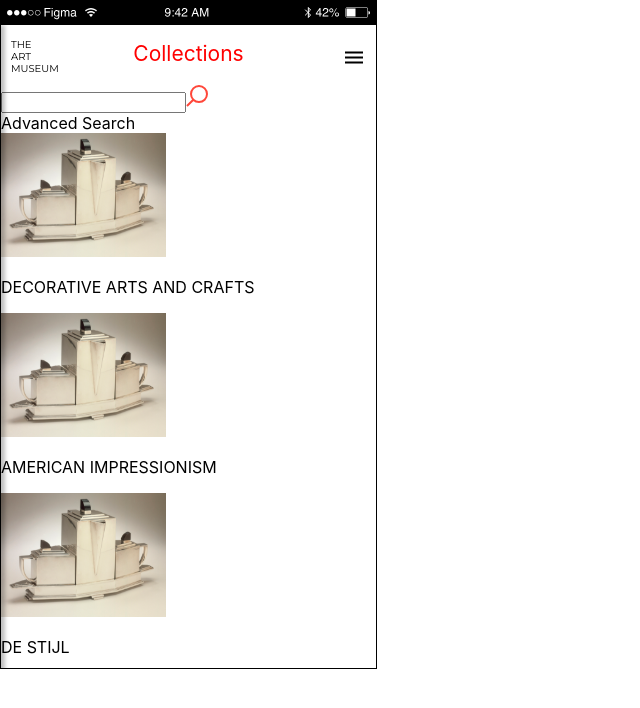
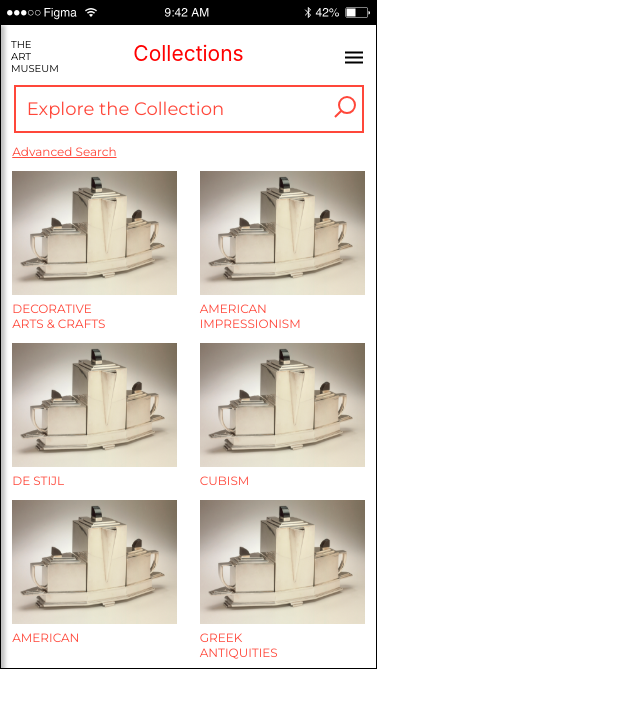
Before and after one commit to grzegorzgebala/mobileApp, a React (Create React App) app: page /collections in a window 1280 px wide. Shown: the top 708 px of the page, without its empty margins (0-640 px from the left). Built offline with nearby package versions, Linux system fonts and the light colour scheme.

Commit message:
Collections added

```diff
--- a/src/Components/collections/collections.css
+++ b/src/Components/collections/collections.css
@@ -0,0 +1,56 @@
+/* search */
+.collectionsSearch {
+    width: 100%;
+    text-align: center;
+}
+.collectionsSearch input{
+    width: 350px;
+    height: 48px;
+    left: 12px;
+    right: 15px;
+    top: 12px;
+    border: 2px solid #FF473A;
+    box-sizing: border-box;
+    padding: 3%;
+    font-family: 'Montserrat', sans-serif;
+    font-style: normal;
+    font-weight: normal;
+    font-size: 18px;
+    line-height: 22px;
+    color: #FF473A;
+}
+
+.searchIcon {
+    position: absolute;
+    right: 20px;
+    top: 95px;
+}
+
+.advancedSearch {
+    font-family: 'Montserrat', sans-serif;
+    font-style: normal;
+    font-weight: normal;
+    font-size: 12px;
+    line-height: 15px;
+    text-decoration-line: underline;
+    color: #FF473A;
+    padding: 3%;
+}
+
+.colectionItems {
+    display: flex;
+    flex-wrap: wrap;
+    justify-content: space-around;
+}
+
+.itemDescription {
+    font-family: 'Montserrat', sans-serif;
+    font-style: normal;
+    font-weight: normal;
+    font-size: 12px;
+    line-height: 15px;
+    color: #FF473A;
+    width: 100px;
+    margin-top: 2px;
+
+}
--- a/src/Components/collections/collections.js
+++ b/src/Components/collections/collections.js
@@ -21,14 +21,14 @@ function Collections() {
             <Navbar />
             <div className="siteTitle">Collections</div>
             <div className="collectionsSearch">
-                <input type="text" name="search" text="Explore the Collection" />
-                <SearchIcon />
+                <input type="text" name="search" defaultValue="Explore the Collection" />
+                <SearchIcon className="searchIcon"/>
             </div>
             <div className="advancedSearch">Advanced Search</div>
             <div className="colectionItems">
                 <div className="item">
                     <CollectionItem1 />
-                    <p className="itemDescription">DECORATIVE ARTS AND CRAFTS</p>
+                    <p className="itemDescription">DECORATIVE ARTS & CRAFTS</p>
                 </div>
                 <div className="item">
                     <CollectionItem2 />
--- a/src/Components/shop/shop.js
+++ b/src/Components/shop/shop.js
@@ -6,7 +6,6 @@ import Navbar from 'Components/common/navbar/navbar';
 import { ReactComponent as ShopImage } from "Background/5_shop/shopImage.svg";
 import { ReactComponent as ShopCarousele } from "Background/5_shop/shopCarousele.svg";
 import { ReactComponent as Vector } from "Background/5_shop/vector.svg";
-import { ReactComponent as RectangleShop } from "Background/5_shop/rectangleShop.svg";
 
 
 function Shop() {
```
